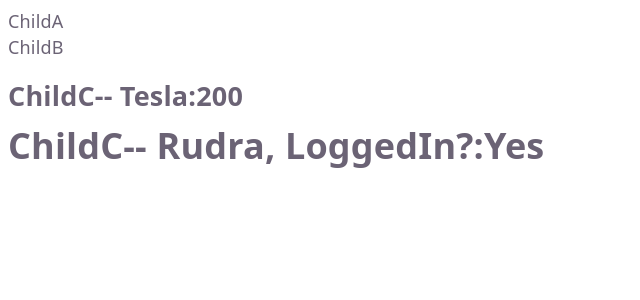
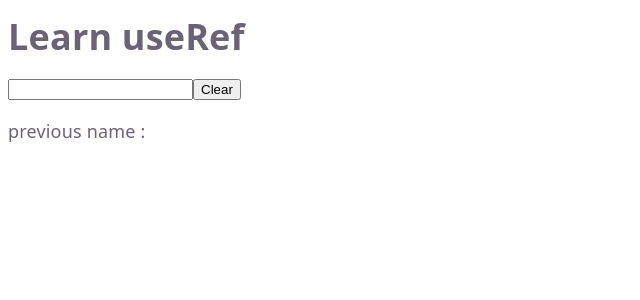
Before and after one commit to rudraksh-codes/ReactDRFProj, a React (Vite) app in the folder my-react-project/: page / in a window 1280 px wide. Shown: the top 300 px of the page, without its empty margins (0-640 px from the left). Built offline with nearby package versions, Linux system fonts and the light colour scheme.

Commit message:
feat: useRef intro

```diff
--- a/my-react-project/src/App.jsx
+++ b/my-react-project/src/App.jsx
@@ -10,6 +10,7 @@
 import LearnUseMemo from './components/LearnUseMemo.jsx'
 import ChildA from './components/ChildA.jsx'
 import { createContext, useState } from 'react'
+import LearnUseRef from './components/LearnUseRef.jsx'
 
 // step 1 (create context - outside the component)
 const StockContext = createContext()
@@ -41,11 +42,13 @@
 
 
       {/* // step 2 */}
-      <StockContext.Provider value = {{stock, price}}>
+      {/* <StockContext.Provider value = {{stock, price}}>
         <UserContext.Provider value = {{user, setUser}}>
           <ChildA />
         </UserContext.Provider>
-      </StockContext.Provider>
+      </StockContext.Provider> */}
+
+      <LearnUseRef/>
 
     </>
   )
--- /dev/null
+++ b/my-react-project/src/components/LearnUseRef.jsx
@@ -0,0 +1,36 @@
+import {useState, useRef} from 'react'
+
+const LearnUseRef = () => {
+
+    const [name, setName] = useState('')
+
+    const refElement = useRef('')
+    const prevNameRefElement = useRef('')
+
+    console.log(refElement)
+
+    const clearText = () => {
+        setName("")
+        refElement.current.focus()
+    }
+
+    const handleInput = (e) => {
+        setName(e.target.value)
+
+        prevNameRefElement.current = name
+    }
+
+    return (
+        <>
+            <h1>Learn useRef</h1>
+            <input ref={refElement} type="text" value={name} onChange={handleInput}/>
+            <button onClick={clearText}>Clear</button>
+            <br />
+            <p>previous name :{prevNameRefElement.current}</p>
+
+        </>
+
+  )
+}
+
+export default LearnUseRef
--- a/my-react-project/src/main.jsx
+++ b/my-react-project/src/main.jsx
@@ -4,5 +4,7 @@
 import App from './App.jsx'
 
 createRoot(document.getElementById('root')).render(
-    <App />
+    <StrictMode>
+        <App />
+    </StrictMode>
 )
```
